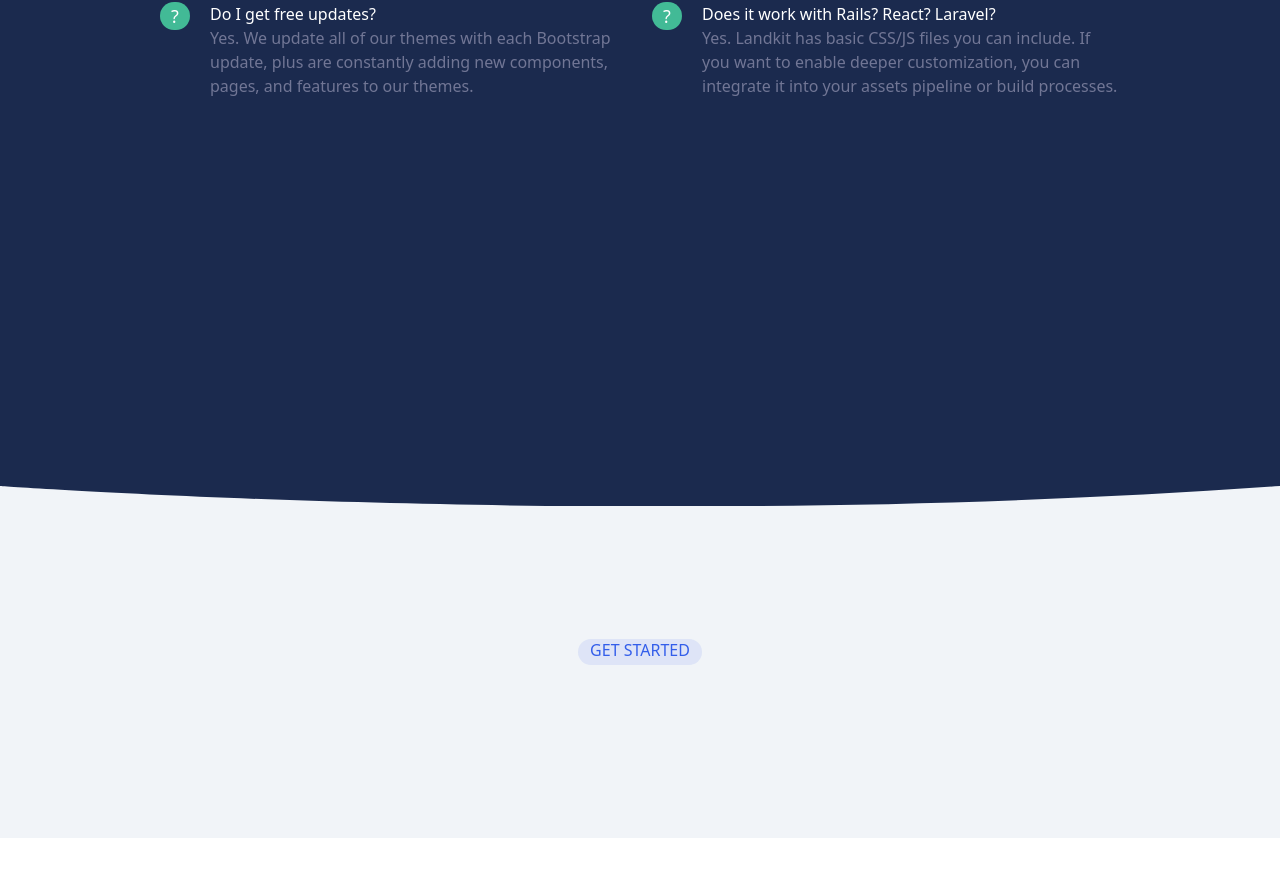
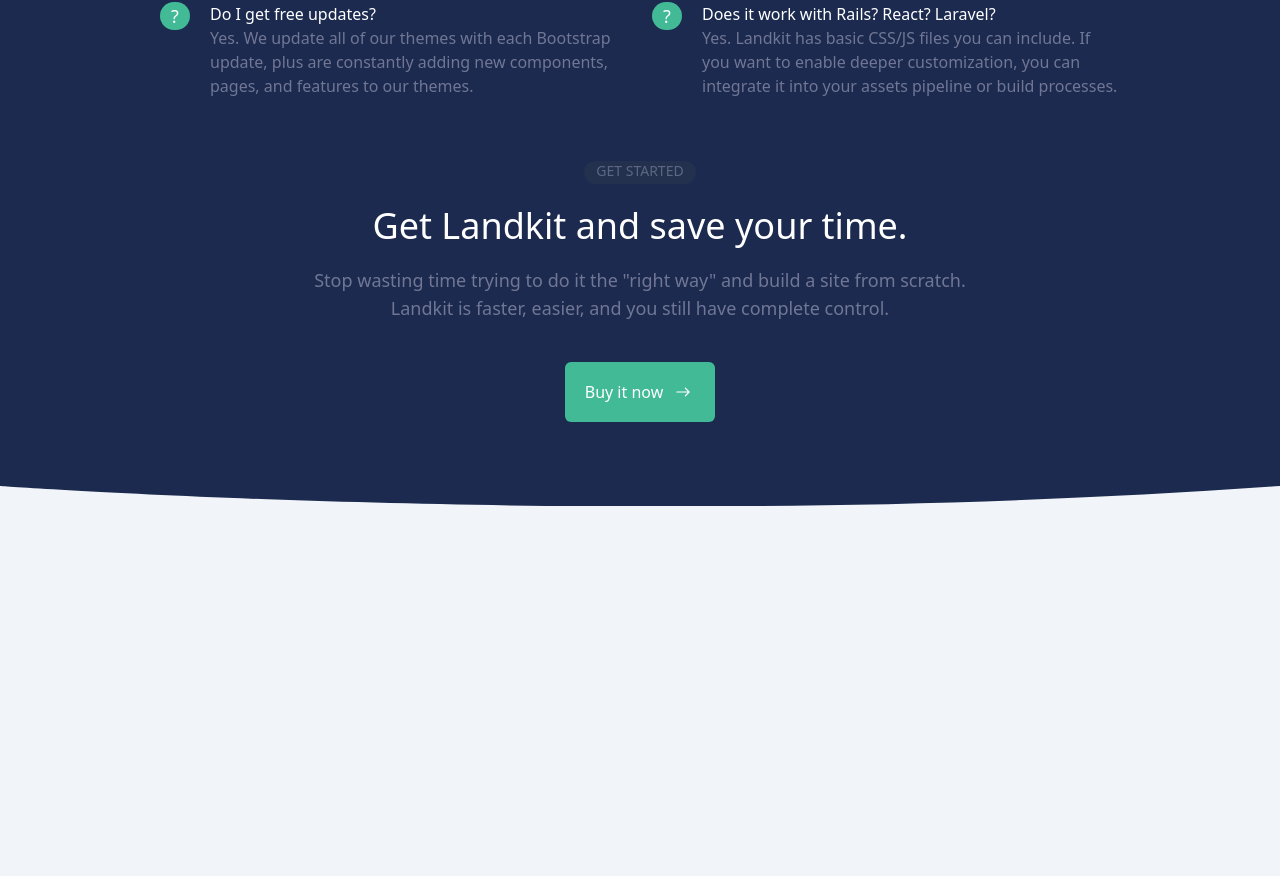
Before and after one commit to DevRey-Coder/Landkit, a React (Vite) app: page / in a window 1280 px wide. Shown: the part 1078-1954 px from the top of the page. Before the commit the page ends 1916 px from the top, so only its background shows below. Built offline with nearby package versions, Linux system fonts and the light colour scheme.

Commit message:
feat: CTA section finished(nizerry-dev branch)

```diff
--- a/src/assets/style.css
+++ b/src/assets/style.css
@@ -20,6 +20,7 @@
     md: "1040px",
     lg: "1200px",
     xl: "1700px",
+
   },
 
 
--- a/src/components/CTA.jsx
+++ b/src/components/CTA.jsx
@@ -1,18 +1,27 @@
-
+import { IoIosArrowRoundForward } from "react-icons/io";
 import React from 'react'
 import styles from '../style'
-
+import './ExtraComponents/CTAButton.css'
 const CTA = () => {
   return (
     <div>
-      <div className='w-[100%] pt-15 relative bottom-[10rem]'>
-        <div className='w-[80%] m-auto'>
-          <div className={`${styles.flexCenter}`}>
-            <div className='mb-4'>
-              <span className={`${styles.PricingBadge} text-gray-700 bg-gray-700  px-3`}>
+      <div className='w-[100%] pt-15  relative bottom-[43rem] xs:bottom-[42rem] sm:bottom-[45rem] md:bottom-[40rem]'>
+        <div className=' w-[80%] md:w-[55%] m-auto '>
+          <div className={`${styles.flexCenter} flex-col text-center`}>
+            <div className='mb-6'>
+              <span className={`text-smoke text-sm opacity-[.3] font-HKGroteskPro-serif font-thin rounded-xl indent-10 bg-gray-700  px-3 pb-1`}>
                   GET STARTED
               </span>
             </div>
+              <h2 className='text-white text-4xl mb-5 font-HKGroteskPro-serif font-normal'>Get Landkit and save your time.</h2>
+              <p className='text-lightdark text-lg mb-10 font-HKGroteskPro-serif '>Stop wasting time trying to do it the "right way" and build a site from scratch.
+                 Landkit is faster, easier, and you still have complete control.</p>
+                 <div className=" buyitnow flex h-[60px] w-[150px] items-center justify-center gap-2 rounded-md bg-[rgba(66,186,150,1)] cursor-pointer">
+              <a href="#" className="text-white ">
+                Buy it now
+              </a>
+              <IoIosArrowRoundForward className="text-white text-2xl cursor-pointer" />
+                 </div>
           </div>
         </div>
       </div>
--- /dev/null
+++ b/src/components/ExtraComponents/CTAButton.css
@@ -0,0 +1,4 @@
+.buyitnow:hover{
+    transform: scale(1.06);
+    transition: transform 0.8s;
+}
--- a/src/components/FAQ.jsx
+++ b/src/components/FAQ.jsx
@@ -6,9 +6,9 @@
   return (
       <div>
         {/* FAQ */}
-        <div className=' bg-dark w-[100%] h-[1500px] xs:h-[1000px] relative bottom-[18.25rem] pt-[16rem] '>
+        <div className=' bg-dark w-[100%] h-[1400px] xs:h-[1300px] md:h-[1000px]    relative bottom-[18.25rem] pt-[16rem] '>
         <div className=' pt-15 md:pt-20  w-[96%] sm:w-[80%] h-[1000px] ss:h-[600px] m-auto  ss:px-5 '>
-          <div className='grid grid-cols-1  ss:grid-cols-2 ss:grid-rows-2 grid-flow-col grid-rows-4 pt-20 md:pt-1'>
+          <div className='grid grid-cols-1  ss:grid-cols-2 ss:grid-rows-2 grid-flow-col grid-rows-4 pt-5 xs:pt-20 md:pt-1'>
             {faqs.map(item=>{
               return(
                 <FAQContent key={item.id} {...item}/>
```
